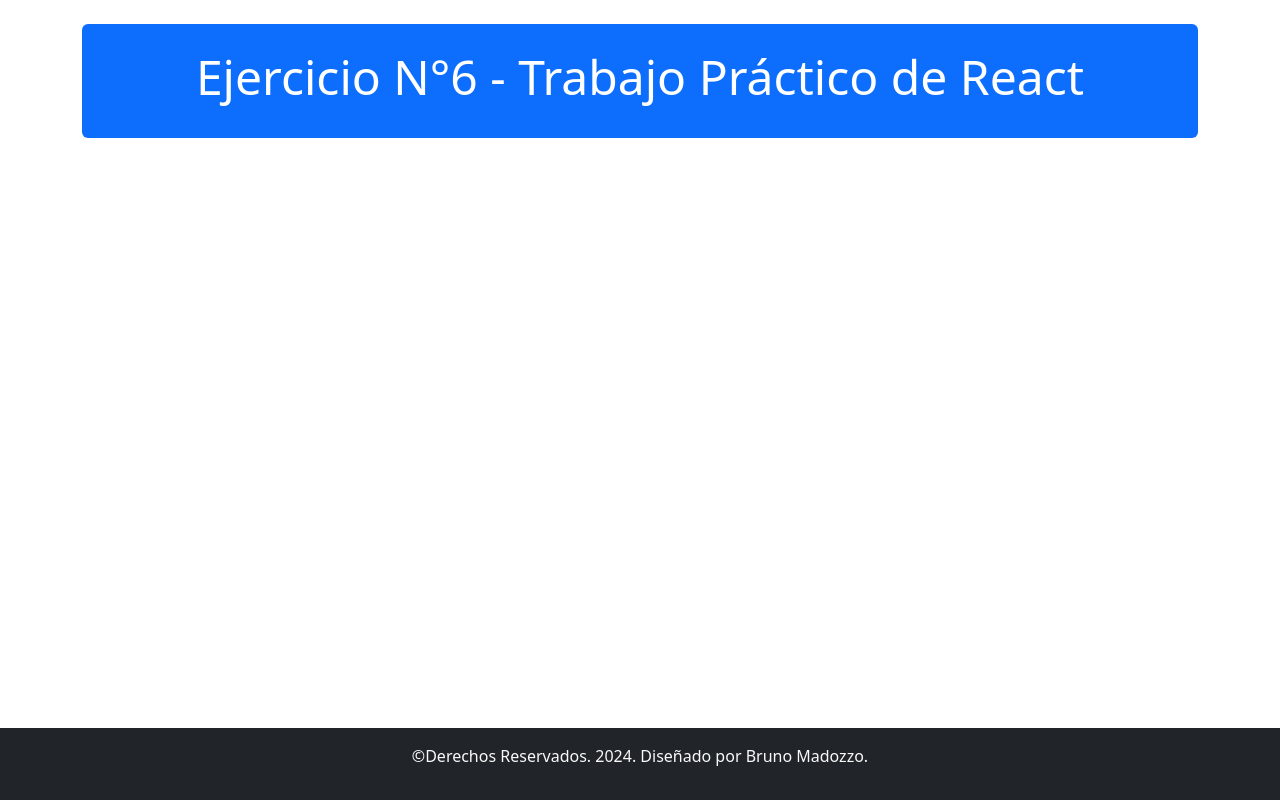
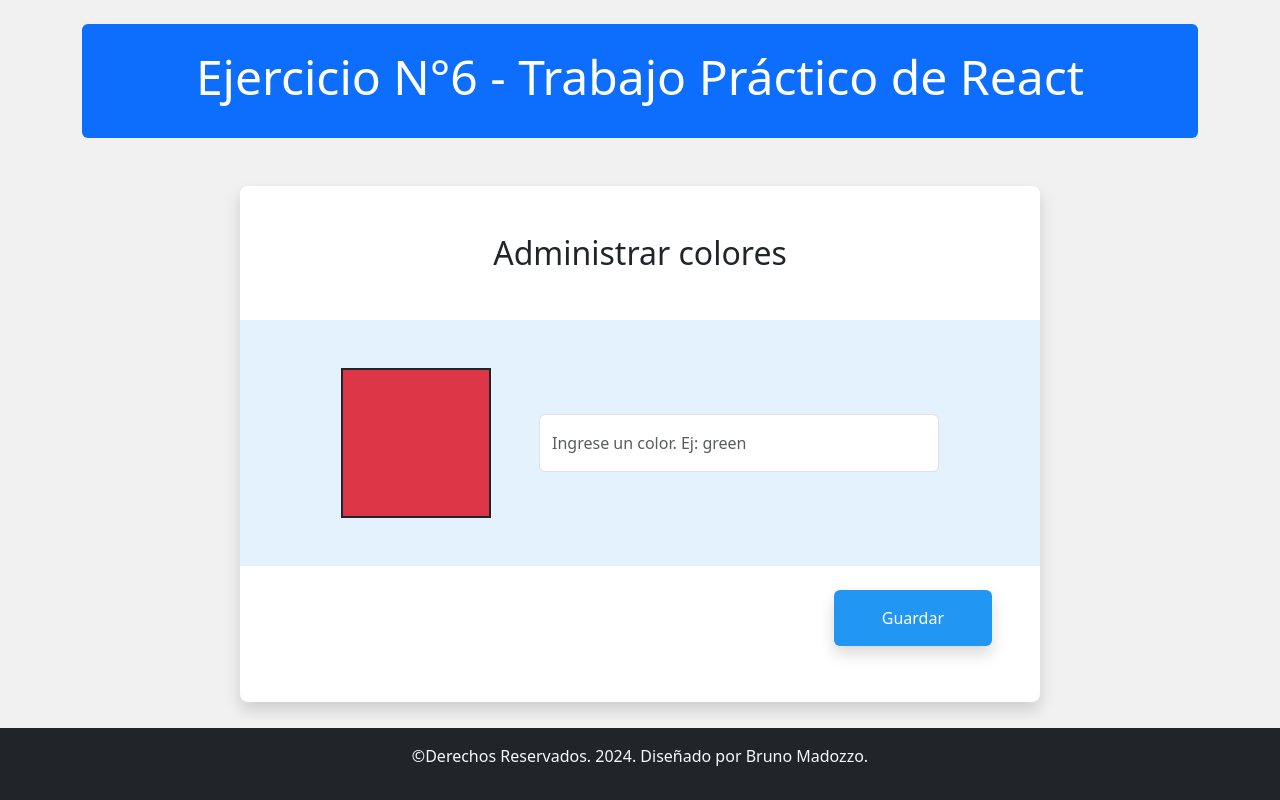
Before and after one commit to brunomry/frontendPaletaDeColores, a React (Vite) app: page / in a window 1280 px wide. Built offline with nearby package versions, Linux system fonts and the light colour scheme.

Commit message:
Agregue el componente FormularioPaletaColores, aplicando componente de react-bootstrap, y tambien estilos css y clases de bootstrap para colores, espaciados y tamaños

```diff
--- a/src/App.css
+++ b/src/App.css
@@ -2,12 +2,33 @@
   min-height: 100vh;
   display: flex;
   flex-direction: column;
+  background: #f1f1f1;
 }
 
 #root .mainPage{
   flex-grow: 1;
 }
 
-.navbar{
-  background: #e9e9e9;
+.sectionForm{
+  max-width: 800px;
+  min-height: 400px;
 }
+
+.formGroup{
+  background: #E3F2FD;
+}
+
+.containerColor{
+  width: 150px;
+  height: 150px;
+}
+
+.btnGuardar{
+  background: #2296F3;
+}
+
+@media all and (min-width:768px){
+  .inputColor{
+    width: 400px;
+  }
+}
--- a/src/App.jsx
+++ b/src/App.jsx
@@ -3,12 +3,14 @@
 import TituloPrincipal from "./components/TituloPrincipal";
 import Footer from "./components/Footer";
 import "./App.css";
+import FormularioPaletaColores from "./components/FormularioPaletaColores";
 
 function App() {
   return (
     <>
       <Container className="my-4 mainPage">
         <TituloPrincipal></TituloPrincipal>
+        <FormularioPaletaColores/>
       </Container>
       <Footer/>
     </>
--- /dev/null
+++ b/src/components/FormularioPaletaColores.jsx
@@ -0,0 +1,27 @@
+import React from "react";
+import { Button, Form } from "react-bootstrap";
+
+const FormularioPaletaColores = () => {
+  return (
+    <section className="sectionForm mx-auto pt-5 pb-2 rounded-3 shadow bg-white">
+      <h2 className="text-center mb-5">Administrar colores</h2>
+      <Form className="mb-5 d-flex flex-column">
+        <Form.Group className="mb-4 formGroup d-flex flex-column gap-5 flex-md-row justify-content-center align-items-center py-5 px-2">
+          <div className="bg-danger containerColor border border-2 border-dark"></div>
+          <Form.Control
+            type="text"
+            placeholder="Ingrese un color. Ej: green"
+            className="inputColor align-content-start py-3"
+            minLength={3}
+            maxLength={50}
+          />
+        </Form.Group>
+        <Button className="px-5 py-3 shadow btnGuardar border-0 ms-auto me-5 shadow" type="submit">
+          Guardar
+        </Button>
+      </Form>
+    </section>
+  );
+};
+
+export default FormularioPaletaColores;
--- a/src/components/TituloPrincipal.jsx
+++ b/src/components/TituloPrincipal.jsx
@@ -2,7 +2,7 @@
 
 const TituloPrincipal = () => {
   return (
-    <section className="text-center text-white py-4 bg-primary w-100 rounded-2">
+    <section className="text-center text-white py-4 mb-5 bg-primary w-100 rounded-2">
       <h1 className="display-5">
         Ejercicio N°6 - Trabajo Práctico de React
       </h1>
```
